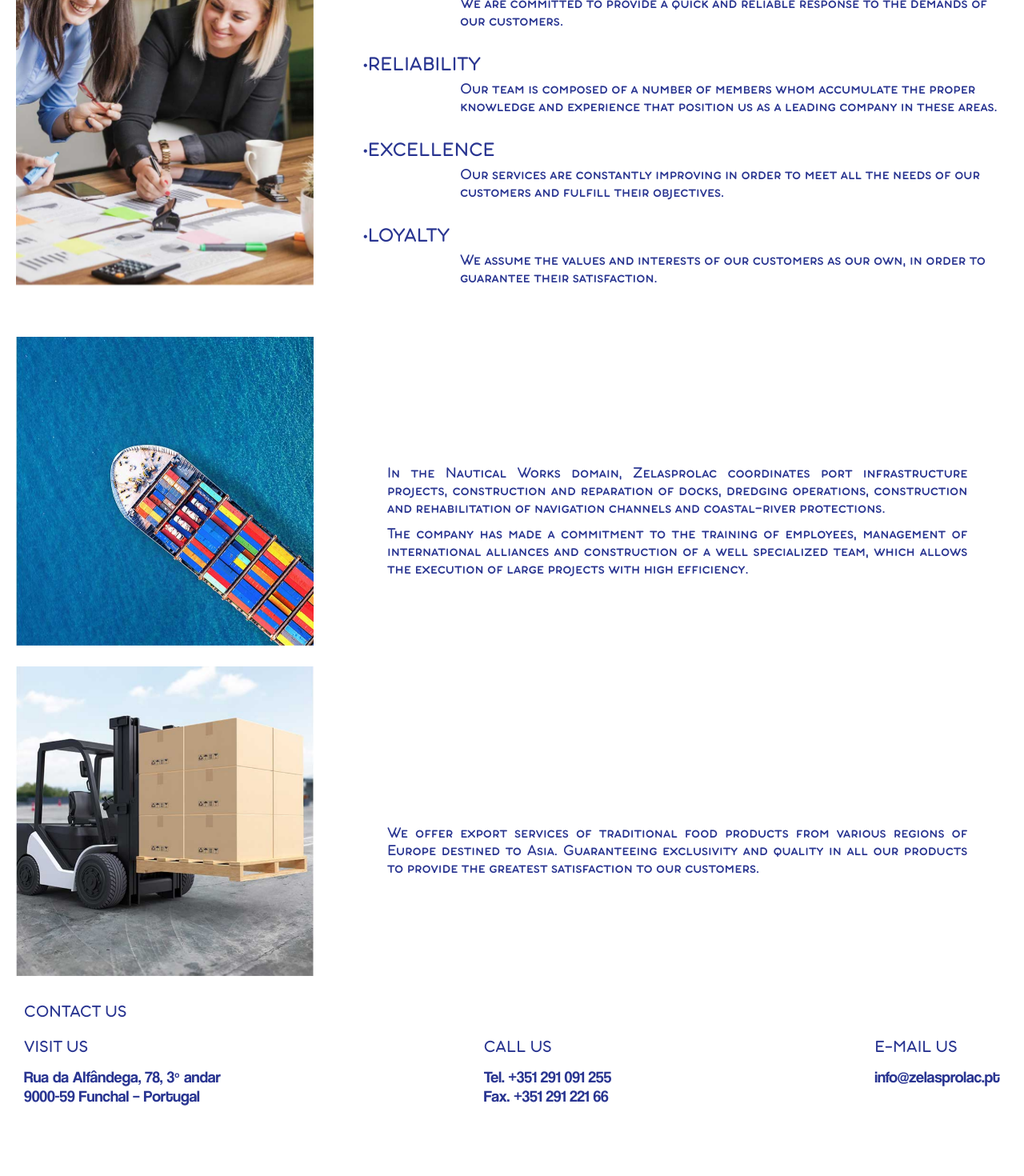
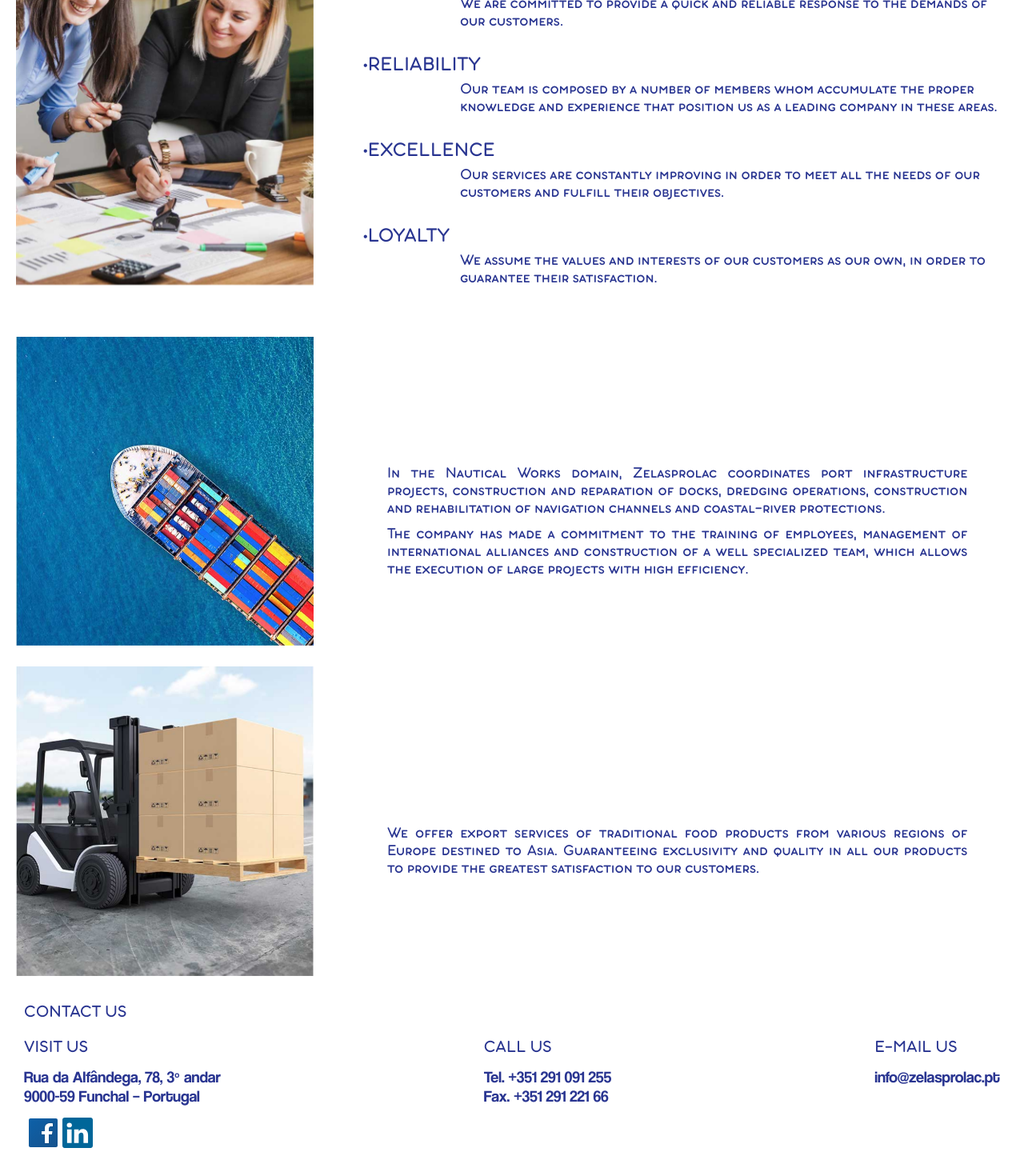
Before and after one commit to bryrodri/zelasprolac, a React (Create React App) app in the folder my-app/: page / in a window 1280 px wide. Shown: the part 1393-2863 px from the top of the page at 80% size. Before the commit the page ends 2815 px from the top, so only its background shows below. Built offline with nearby package versions, Linux system fonts and the light colour scheme.

Commit message:
enlaces y qa

```diff
--- a/my-app/src/components/contacto/contacto.css
+++ b/my-app/src/components/contacto/contacto.css
@@ -48,6 +48,17 @@
     margin-bottom: 10px;
 }
 
+.icons-redes{
+    display: flex;
+    flex-direction: row;
+    flex-wrap: nowrap;
+    align-items: center;
+}
+
+.icons-redes svg{
+   cursor: pointer;
+}
+
 
 @media (min-width:768px){
     .contacto-titles{
--- a/my-app/src/components/contacto/contacto.js
+++ b/my-app/src/components/contacto/contacto.js
@@ -10,6 +10,11 @@ import {contacto as contactoText} from '../../languageFunctions/contacto'
 import Fade from 'react-reveal/Fade';
 
 const Contacto = ({idioma}) => {
+
+    const openWindow=(url)=>{
+        var win = window.open(url, '_blank');
+      }
+
     return (
 
         <div className="contacto-contenedor" id="contacto" >
@@ -54,6 +59,17 @@ const Contacto = ({idioma}) => {
                 </div>
             </div>
 
+            <div className="separador-contacto">
+
+            </div>
+
+            <div className="icons-redes">
+
+                <svg onClick={()=>{openWindow("https://www.facebook.com/Zelasprolac-107094071644588/")}} xmlns="http://www.w3.org/2000/svg"  viewBox="0 0 48 48" width="48px" height="48px"><linearGradient id="awSgIinfw5_FS5MLHI~A9a" x1="6.228" x2="42.077" y1="4.896" y2="43.432" gradientUnits="userSpaceOnUse"><stop offset="0" stop-color="#0d61a9"/><stop offset="1" stop-color="#16528c"/></linearGradient><path fill="url(#awSgIinfw5_FS5MLHI~A9a)" d="M42,40c0,1.105-0.895,2-2,2H8c-1.105,0-2-0.895-2-2V8c0-1.105,0.895-2,2-2h32	c1.105,0,2,0.895,2,2V40z"/><path d="M25,38V27h-4v-6h4v-2.138c0-5.042,2.666-7.818,7.505-7.818c1.995,0,3.077,0.14,3.598,0.208	l0.858,0.111L37,12.224L37,17h-3.635C32.237,17,32,18.378,32,19.535V21h4.723l-0.928,6H32v11H25z" opacity=".05"/><path d="M25.5,37.5v-11h-4v-5h4v-2.638c0-4.788,2.422-7.318,7.005-7.318c1.971,0,3.03,0.138,3.54,0.204	l0.436,0.057l0.02,0.442V16.5h-3.135c-1.623,0-1.865,1.901-1.865,3.035V21.5h4.64l-0.773,5H31.5v11H25.5z" opacity=".07"/><path fill="#fff" d="M33.365,16H36v-3.754c-0.492-0.064-1.531-0.203-3.495-0.203c-4.101,0-6.505,2.08-6.505,6.819V22h-4v4	h4v11h5V26h3.938l0.618-4H31v-2.465C31,17.661,31.612,16,33.365,16z"/></svg>
+
+                <svg onClick={()=>{openWindow("https://www.linkedin.com/in/zelas-prolac-19021b217/")}} height="38px" width="38px" xmlns="http://www.w3.org/2000/svg" viewBox="0 0 256 256"><g fill="none"><path d="M0 18.338C0 8.216 8.474 0 18.92 0h218.16C247.53 0 256 8.216 256 18.338v219.327C256 247.79 247.53 256 237.08 256H18.92C8.475 256 0 247.791 0 237.668V18.335z" fill="#069"/><path d="M77.796 214.238V98.986H39.488v115.252H77.8zM58.65 83.253c13.356 0 21.671-8.85 21.671-19.91-.25-11.312-8.315-19.915-21.417-19.915-13.111 0-21.674 8.603-21.674 19.914 0 11.06 8.312 19.91 21.169 19.91h.248zM99 214.238h38.305v-64.355c0-3.44.25-6.889 1.262-9.346 2.768-6.885 9.071-14.012 19.656-14.012 13.858 0 19.405 10.568 19.405 26.063v61.65h38.304v-66.082c0-35.399-18.896-51.872-44.099-51.872-20.663 0-29.738 11.549-34.78 19.415h.255V98.99H99.002c.5 10.812-.003 115.252-.003 115.252z" fill="#fff"/></g></svg>
+            </div>
+
         </div>
 
     )
--- a/my-app/src/text/empresa.js
+++ b/my-app/src/text/empresa.js
@@ -12,7 +12,7 @@ export const empresa={
         fiabilidad:"FIABILIDAD",
         fiabilidadText:"Nuestro equipo humano está compuesto por integrantes que acumulan conocimientos y experiencias que nos posicionan como una empresa líder en el área.",
         excelencia:"EXCELENCIA",
-        excelenciaText:"Nuestros servicios están en constantemente mejorando en pro de satisfacer toda las necesidades de nuestros clientes y cumplimiento de sus objetivos.",
+        excelenciaText:"Nuestros servicios están constantemente mejorando en pro de satisfacer toda las necesidades de nuestros clientes y cumplimiento de sus objetivos.",
         lealtad:"LEALTAD",
         lealtadText:"Asumimos los valores e intereses de nuestros clientes como propios, para así garantizar su satisfacción."
     },
@@ -27,7 +27,7 @@ export const empresa={
         responsabilidad:"RESPONSIBILITY",
         responsabilidadText:"We are committed to provide a quick and reliable response to the demands of our customers. ",
         fiabilidad:"RELIABILITY",
-        fiabilidadText:"Our team is composed of a number of members whom accumulate the proper knowledge and experience that position us as a leading company in these areas.",
+        fiabilidadText:"Our team is composed by a number of members whom accumulate the proper knowledge and experience that position us as a leading company in these areas.",
         excelencia:"EXCELLENCE",
         excelenciaText:"Our services are constantly improving in order to meet all the needs of our customers and fulfill their objectives.",
         lealtad:"LOYALTY",
--- a/my-app/src/text/servicio.js
+++ b/my-app/src/text/servicio.js
@@ -1,7 +1,7 @@
 export const servicio={
     ES:{
         obras:"Obras Náuticas:",
-        obrasText:"En el dominio de obras Náuticas, Zelasprolac coordina proyectos de infraestructura portuaria construcción y reparación de muelles, operaciones de dragado, construcción y rehabilitación de canales de navegación y de protecciones costero-fluviales.",
+        obrasText:"En el dominio de obras Náuticas, Zelasprolac coordina proyectos de infraestructura portuaria, construcción y reparación de muelles, operaciones de dragado, construcción y rehabilitación de canales de navegación y de protecciones costero-fluviales.",
         obrasText2:"La empresa ha hecho una apuesta a la formación de colaboradores, gestión de alianzas internacionales y construcción de un equipo especializado que permite la ejecucion de grandes obras con eficiencia.",
         exportacion:"Exportación de Alimentos: ",
         exportacionText:"Ofrecemos servicios de exportación de productos alimenticios tradicionales de diversas regiones de Europa con destino al continente asiático, garantizando exclusividad y calidad en todos nuestros productos para brindar la mayor satisfacción a nuestros clientes."
```
